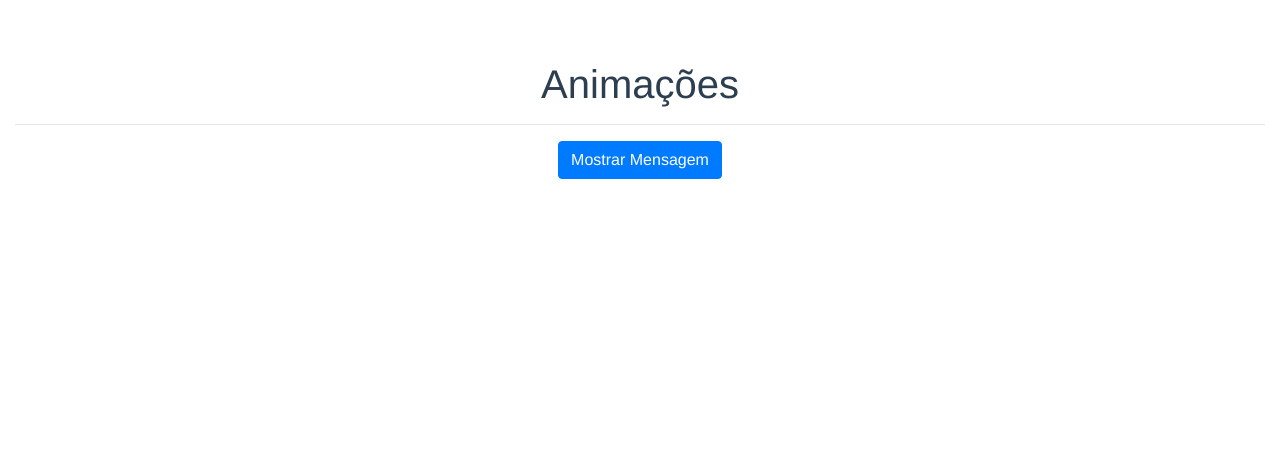
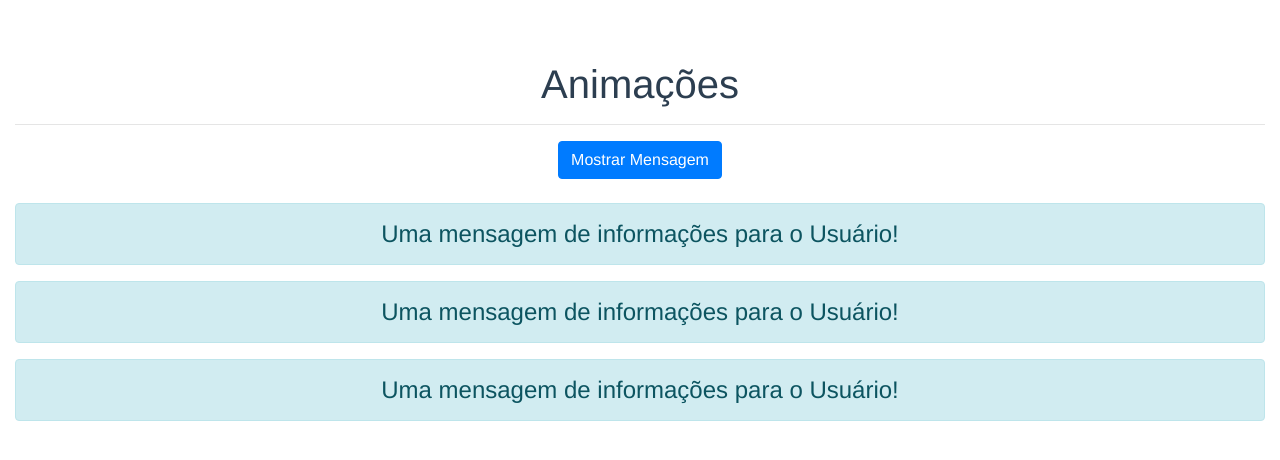
Before and after one commit to JFmaia/curso_vue, a Vue app in the folder animacoes/animacoes-exercicios/: page / in a window 1280 px wide. Shown: the top 460 px of the page. Built offline with nearby package versions, Linux system fonts and the light colour scheme.

Commit message:
feat: Utilizando o appear.

```diff
--- a/animacoes/animacoes-exercicios/src/App.vue
+++ b/animacoes/animacoes-exercicios/src/App.vue
@@ -4,17 +4,18 @@
 		<hr>
 		<b-button variant="primary" class="mb-4" @click="exibir = !exibir">Mostrar Mensagem</b-button>
 
-		<transition name="fade">
+		<!--O 'appear' serve para quando sua aplicação for carregada sua animação seja executada-->
+		<transition name="fade" appear>
 			<b-alert variant="info" show v-if="exibir">{{msg}}</b-alert>
 		</transition>
 
-		<transition name="slide">
+		<transition name="slide" appear>
 			<b-alert variant="info" show v-if="exibir">{{msg}}</b-alert>
 		</transition>
 
 		<!-- Adicionando o type vc define quem manda na transição logo o time ha ser seguido será do escolhido-->
 		<!-- V-show tbm é suportado nessa situação-->
-		<transition name="slide_fade" type="animation">
+		<transition name="slide_fade" type="animation" appear>
 			<b-alert variant="info" show v-show="exibir">{{msg}}</b-alert>
 		</transition>
 	</div>
@@ -26,7 +27,7 @@ export default {
 	data(){
 		return{
 			msg: 'Uma mensagem de informações para o Usuário!',
-			exibir:false,
+			exibir:true,
 		}
 	}
 }
```
